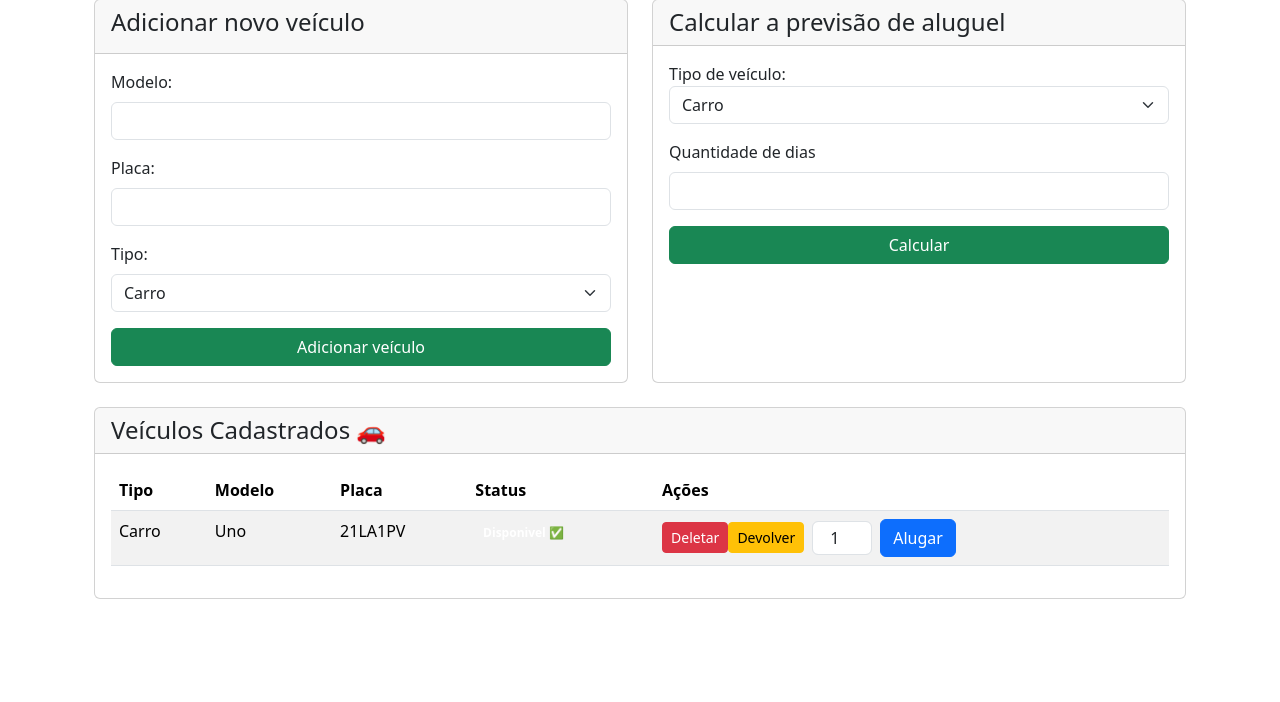
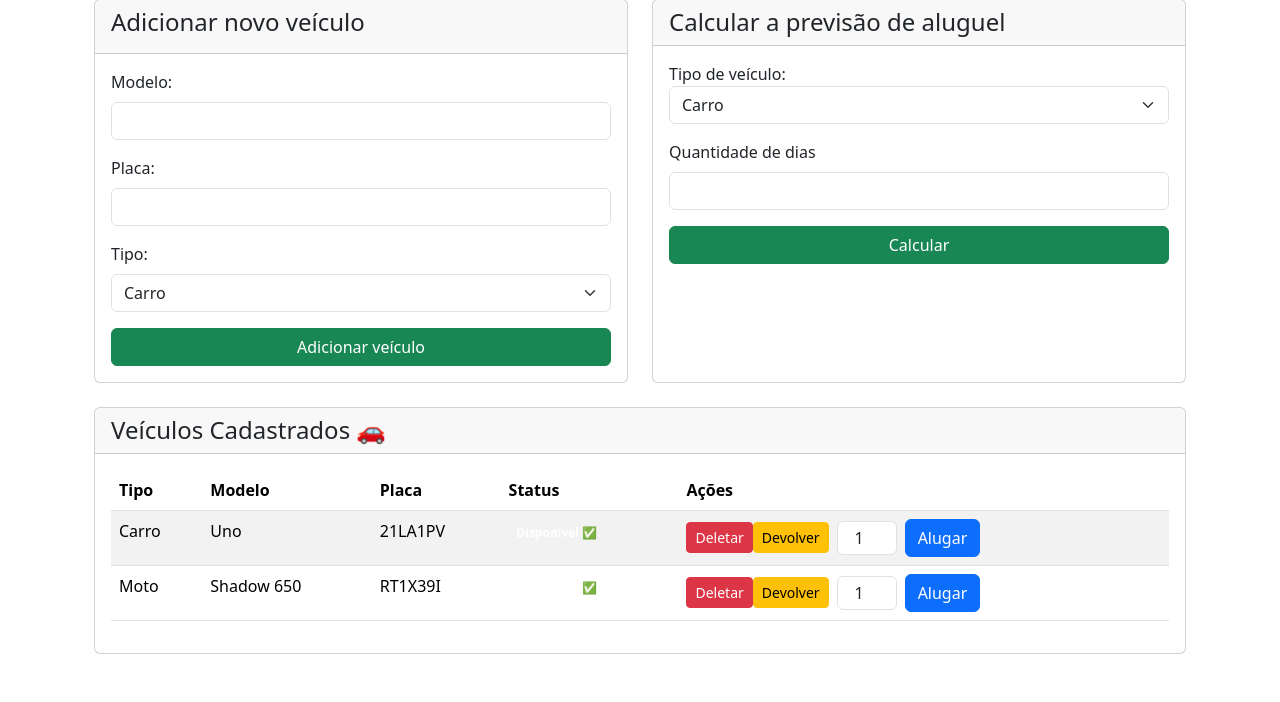
Before and after one commit to laisboscolo/locadoraveiculos, a PHP site: page /perfil_adm.php in a window 1280 px wide. Shown: the part 129-831 px from the top of the page. Before the commit the page ends 728 px from the top, so only its background shows below. Run offline with PHP 8.4, Linux system fonts and the light colour scheme.

Commit message:
Update perfil_adm.php

```diff
--- a/perfil_adm.php
+++ b/perfil_adm.php
@@ -146,6 +146,32 @@
                                         </div>
                                     </td>
                                 </tr>
+                                <td>Moto</td>
+                                    <td>Shadow 650</td>
+                                    <td>RT1X39I</td>
+                                    <td><span class="badge bg-sucess">Disponivel ✅</span>
+                                    </td>
+                                    <td>
+                                        <div class="action-wrapper">
+                                            <form action="post" class="btn-group-actions">
+                                                <!-- botao deletar (sempre fica disponivel para o 'adm/Admin') -->
+                                                 <!-- delete-btn nao e do bootstrap vou fazer a classe -->
+                                                 <button class="btn btn-danger btn-sm delete-btn" type="submit" name="deletar">Deletar</button>
+
+                                                 <!-- botoes condicionais -->
+                                                  <div class="rent-group">
+                                                    <!-- Veiculos alugado/devolver -->
+                                                     <button class="btn btn-warning btn-sm" type="submit" name="devolver">Devolver</button>
+
+                                                     <!-- veiculo disponivel -->
+                                                      <!-- name e oq voce ta selecionando se fosse meses ia colocar meses /  required = obrigatorio -->
+                                                      <input type="number" name="dias" class="form-control days-input" value="1" min="1" required>
+                                                      <button class="btn btn-primary" name="alugar" type="submit">Alugar</button>
+                                                  </div>
+                                            </form>
+                                        </div>
+                                    </td>
+                                </tr>
                             </tbody>
                         </table>
                     </div>
```
